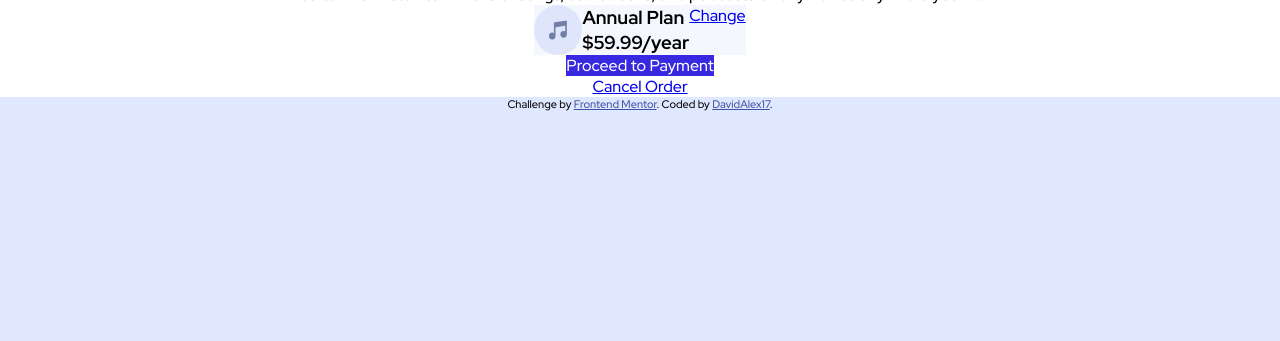
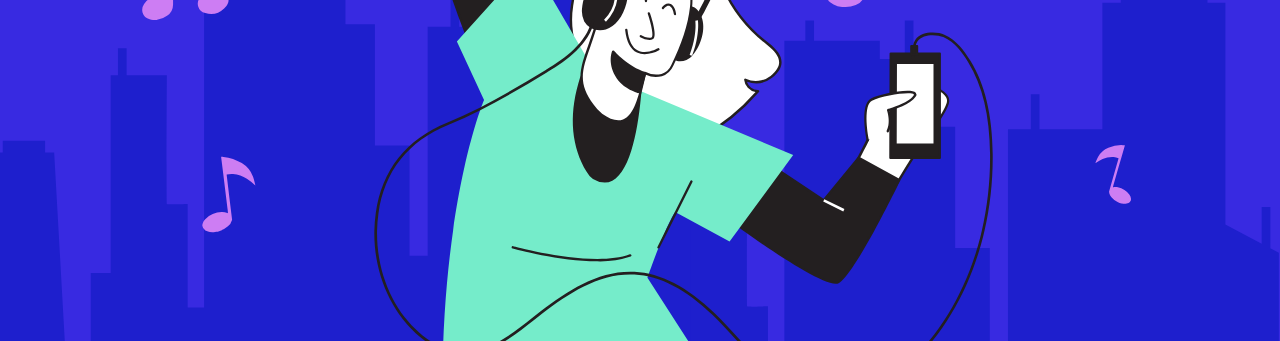
Before and after one commit to DavidAlex17/order-summary-component-main, a plain HTML site: page index.html in a window 1280 px wide. Shown: the part 279-620 px from the top of the page. Drawn offline with nearby package versions, Linux system fonts and the light colour scheme; files that its build step writes are made by us from their sources.

Commit message:
header-img & box-container modificatoins

```diff
--- a/css/_component.scss
+++ b/css/_component.scss
@@ -6,6 +6,9 @@
   flex-direction: column;
 }
 
+.header-img {width: 100%;}
+
 .box-container {
   display: inline-flex;
+  align-items: center;
 }
```
